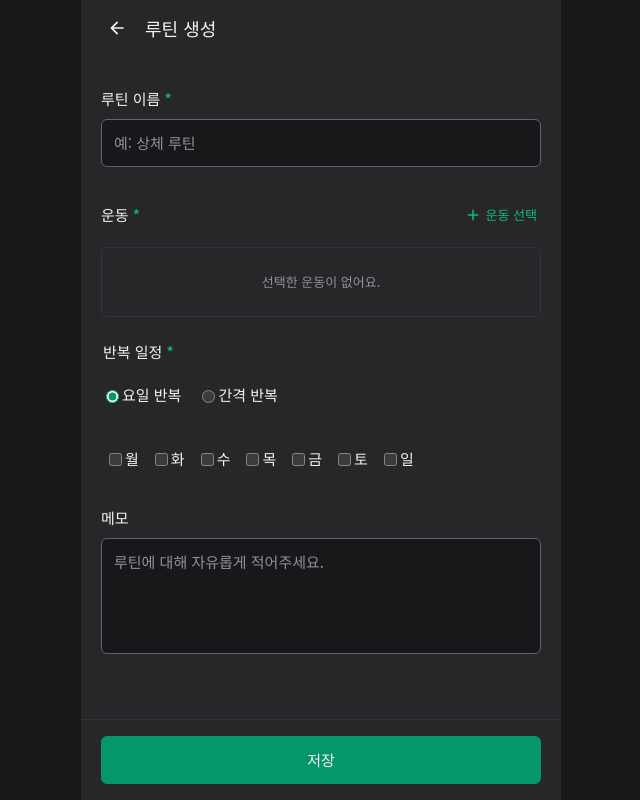
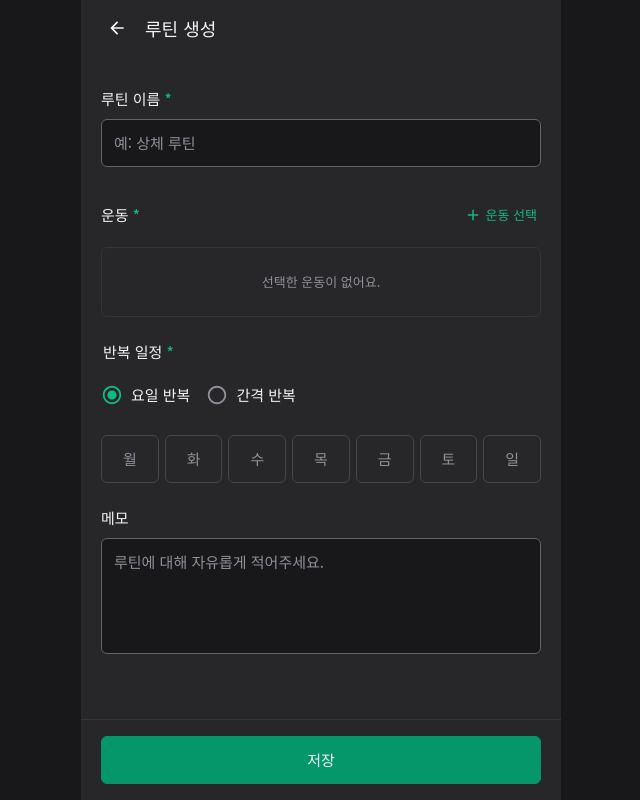
Before and after one commit to qpow1018/health-note, a React (Vite) app: page /routine/new in a window 1280 px wide. Shown: the whole page, without its empty margins (319-959 px from the left). Built offline with nearby package versions, Linux system fonts and the light colour scheme; what @dnd-kit/dom would draw is missing.

Commit message:
feat: add shared radio and checkbox controls

```diff
--- /dev/null
+++ b/src/components/common/form/Checkbox.module.scss
@@ -0,0 +1,52 @@
+.checkbox {
+  position: relative;
+  display: inline-flex;
+  align-items: center;
+  gap: 8px;
+  min-height: $control-height;
+  color: $text-primary;
+
+  .input {
+    position: absolute;
+    left: 0;
+    width: 22px;
+    height: 22px;
+    margin: 0;
+    opacity: 0;
+
+    &:checked + .icon {
+      color: $mint-accent;
+      .unchecked {
+        display: none;
+      }
+      .checked {
+        display: block;
+      }
+    }
+
+    &:focus-visible + .icon {
+      outline: 2px solid $border-focus;
+      outline-offset: 3px;
+      border-radius: 2px;
+    }
+
+    &:disabled ~ .icon,
+    &:disabled ~ .label {
+      opacity: 0.5;
+    }
+  }
+
+  .icon {
+    display: inline-flex;
+    flex-shrink: 0;
+    color: $text-secondary;
+    .checked {
+      display: none;
+    }
+  }
+
+  .label {
+    min-width: 0;
+    overflow-wrap: anywhere;
+  }
+}
--- /dev/null
+++ b/src/components/common/form/Checkbox.tsx
@@ -0,0 +1,22 @@
+import type { ComponentProps, ReactNode } from 'react';
+
+import styles from './Checkbox.module.scss';
+
+import { MdCheckBox, MdCheckBoxOutlineBlank } from 'react-icons/md';
+
+type TCheckboxProps = Omit<ComponentProps<'input'>, 'type' | 'children'> & {
+  children: ReactNode;
+};
+
+export default function Checkbox({ children, className = '', ...props }: TCheckboxProps) {
+  return (
+    <label className={`${styles['checkbox']} ${className}`}>
+      <input {...props} type="checkbox" className={styles['input']} />
+      <span className={styles['icon']} aria-hidden="true">
+        <MdCheckBoxOutlineBlank className={styles['unchecked']} size={22} />
+        <MdCheckBox className={styles['checked']} size={22} />
+      </span>
+      <span className={styles['label']}>{children}</span>
+    </label>
+  );
+}
--- /dev/null
+++ b/src/components/common/form/Radio.module.scss
@@ -0,0 +1,52 @@
+.radio {
+  position: relative;
+  display: inline-flex;
+  align-items: center;
+  gap: 8px;
+  min-height: $control-height;
+  color: $text-primary;
+
+  .input {
+    position: absolute;
+    left: 0;
+    width: 22px;
+    height: 22px;
+    margin: 0;
+    opacity: 0;
+
+    &:checked + .icon {
+      color: $mint-accent;
+      .unchecked {
+        display: none;
+      }
+      .checked {
+        display: block;
+      }
+    }
+
+    &:focus-visible + .icon {
+      outline: 2px solid $border-focus;
+      outline-offset: 3px;
+      border-radius: 50%;
+    }
+
+    &:disabled ~ .icon,
+    &:disabled ~ .label {
+      opacity: 0.5;
+    }
+  }
+
+  .icon {
+    display: inline-flex;
+    flex-shrink: 0;
+    color: $text-secondary;
+    .checked {
+      display: none;
+    }
+  }
+
+  .label {
+    min-width: 0;
+    overflow-wrap: anywhere;
+  }
+}
--- /dev/null
+++ b/src/components/common/form/Radio.tsx
@@ -0,0 +1,22 @@
+import type { ComponentProps, ReactNode } from 'react';
+
+import styles from './Radio.module.scss';
+
+import { MdRadioButtonChecked, MdRadioButtonUnchecked } from 'react-icons/md';
+
+type TRadioProps = Omit<ComponentProps<'input'>, 'type' | 'children'> & {
+  children: ReactNode;
+};
+
+export default function Radio({ children, className = '', ...props }: TRadioProps) {
+  return (
+    <label className={`${styles['radio']} ${className}`}>
+      <input {...props} type="radio" className={styles['input']} />
+      <span className={styles['icon']} aria-hidden="true">
+        <MdRadioButtonUnchecked className={styles['unchecked']} size={22} />
+        <MdRadioButtonChecked className={styles['checked']} size={22} />
+      </span>
+      <span className={styles['label']}>{children}</span>
+    </label>
+  );
+}
--- a/src/features/routine/routineForm/RoutineForm.module.scss
+++ b/src/features/routine/routineForm/RoutineForm.module.scss
@@ -135,31 +135,50 @@
     flex-wrap: wrap;
     gap: 16px;
     margin-bottom: 16px;
+  }
+
+  .weekdays:not([hidden]) {
+    display: grid;
+    grid-template-columns: repeat(7, minmax(0, 1fr));
+    gap: 6px;
 
     label {
-      display: flex;
-      align-items: center;
-      min-height: $control-height;
+      position: relative;
+      min-width: 0;
+
+      input {
+        position: absolute;
+        width: 100%;
+        height: 100%;
+        margin: 0;
+        opacity: 0;
+
+        &:checked + span {
+          border-color: $mint;
+          background: $mint;
+          color: $text-primary;
+        }
+
+        &:focus-visible + span {
+          outline: 2px solid $border-focus;
+          outline-offset: 3px;
+        }
+
+        &:disabled + span {
+          opacity: 0.5;
         }
       }
 
-  .weekdays:not([hidden]) {
-    display: flex;
-    flex-wrap: wrap;
-    gap: 4px;
-
-    label {
+      span {
         display: flex;
         align-items: center;
         justify-content: center;
         min-height: $control-height;
-      padding-inline: 4px;
+        border: 1px solid $border;
+        border-radius: $border-radius;
+        color: $text-secondary;
       }
     }
-
-  input[type='checkbox'],
-  input[type='radio'] {
-    accent-color: $mint;
   }
 
   .actions {
@@ -188,18 +207,15 @@
   }
 
   .exercise-options {
-    label {
+    .exercise-option {
       display: flex;
-      align-items: center;
       gap: 12px;
-      min-height: $control-height;
       padding-block: 16px;
       border-bottom: 1px solid $border-soft;
+    }
 
-      > span {
-        min-width: 0;
-        overflow-wrap: anywhere;
-
+    .exercise-option-info {
+      display: block;
       > span {
         display: block;
         margin-top: 4px;
@@ -209,4 +225,3 @@
     }
   }
 }
-}
--- a/src/features/routine/routineForm/RoutineForm.tsx
+++ b/src/features/routine/routineForm/RoutineForm.tsx
@@ -15,6 +15,8 @@ import Button from '@/components/common/button/Button';
 import Textarea from '@/components/common/form/Textarea';
 import FieldError from '@/components/common/form/FieldError';
 import Input from '@/components/common/form/Input';
+import Radio from '@/components/common/form/Radio';
+import Checkbox from '@/components/common/form/Checkbox';
 
 import styles from './RoutineForm.module.scss';
 
@@ -263,24 +265,22 @@ export default function RoutineForm({ initialValues, onSave }: TRoutineFormProps
               </p>
             )}
           <div className={styles['schedule-options']}>
-            <label>
-              <input
-                type="radio"
+            <Radio
               name="scheduleType"
+              value="weekdays"
               checked={scheduleType === 'weekdays'}
               onChange={() => setScheduleType('weekdays')}
-              />{' '}
+            >
               요일 반복
-            </label>
-            <label>
-              <input
-                type="radio"
+            </Radio>
+            <Radio
               name="scheduleType"
+              value="interval"
               checked={scheduleType === 'interval'}
               onChange={() => setScheduleType('interval')}
-              />{' '}
+            >
               간격 반복
-            </label>
+            </Radio>
           </div>
           <div hidden={scheduleType !== 'weekdays'} className={styles['weekdays']}>
             {WEEKDAYS.map(({ day, label }) => (
@@ -295,7 +295,7 @@ export default function RoutineForm({ initialValues, onSave }: TRoutineFormProps
                   }
                   disabled={scheduleType !== 'weekdays'}
                 />
-                {label}
+                <span>{label}</span>
               </label>
             ))}
           </div>
@@ -370,20 +370,20 @@ export default function RoutineForm({ initialValues, onSave }: TRoutineFormProps
         )}
         <div className={styles['exercise-options']}>
           {result.exercises.map((exercise) => (
-            <label key={exercise.id}>
-              <input
-                type="checkbox"
+            <Checkbox
+              key={exercise.id}
+              className={styles['exercise-option']}
               checked={draftIds.includes(exercise.id)}
               onChange={() => handleToggleExercise(exercise.id)}
-              />
-              <span>
+            >
+              <span className={styles['exercise-option-info']}>
                 <strong>{exercise.name}</strong>
                 <span>
                   {exercise.amount || '운동량 미입력'}
                   {exercise.sets !== null && ` × ${exercise.sets}세트`}
                 </span>
               </span>
-            </label>
+            </Checkbox>
           ))}
         </div>
       </BottomSheet>
```
Also changed, not shown: 1 other file (tests, documents, lock files or other folders). Lines whose indentation alone changed are shown as unchanged.
